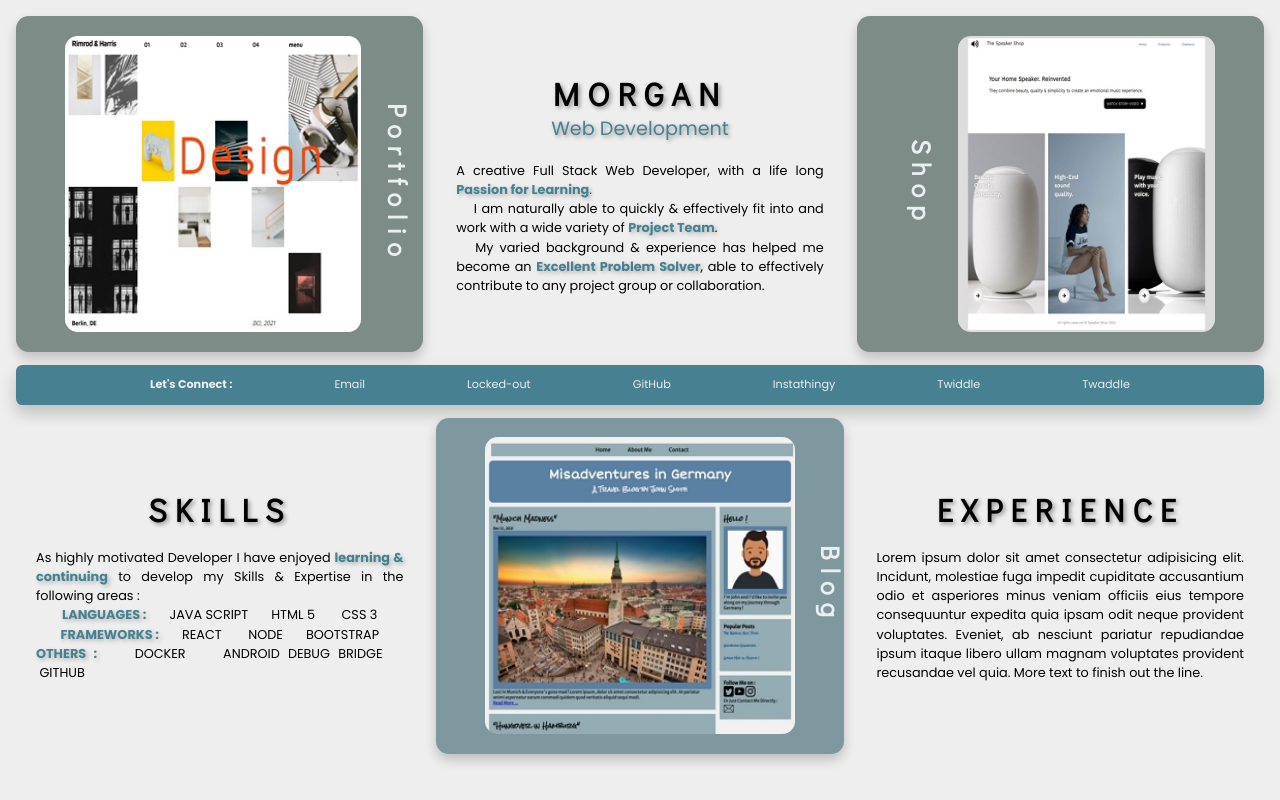
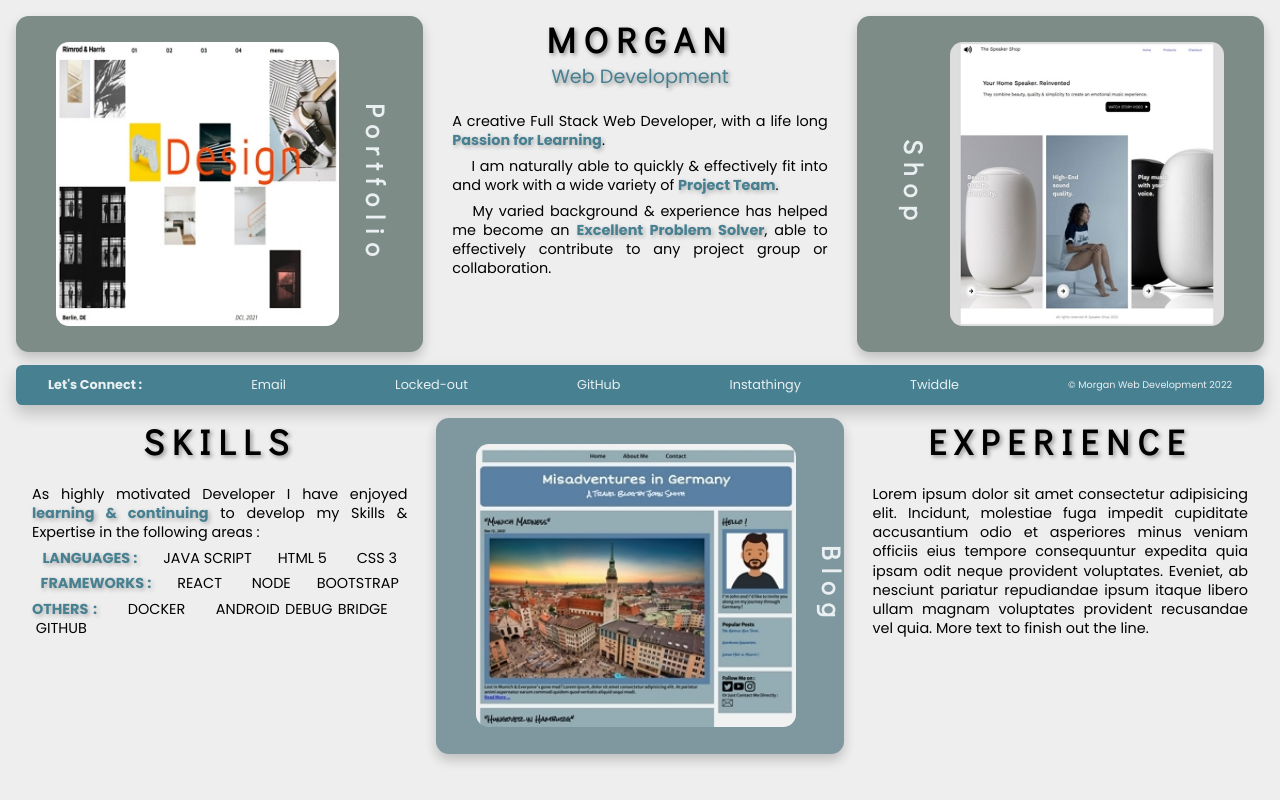
Before and after one commit to ba-morgan/Single_Page_Portfolio, a plain HTML site: page index.html in a window 1280 px wide. Drawn offline with Linux system fonts and the light colour scheme.

Commit message:
Further Adjustments

```diff
--- a/index.html
+++ b/index.html
@@ -64,7 +64,7 @@
         <div class="contactIcons">GitHub</div>
         <div class="contactIcons">Instathingy</div>
         <div class="contactIcons">Twiddle</div>
-        <div class="contactIcons">Twaddle</div>
+        <div class="copyright">&copy; Morgan Web Development 2022</div>
       </section>
 
       <section class="sect_4">
--- a/style.css
+++ b/style.css
@@ -15,12 +15,6 @@
 body {
   font-family: "Helvetica";
   background-color: #eeeeee;
-
-  /* background-image: url(./images/clouds_cropped_FullHD.jpg);
-  background-size: cover;
-  background-repeat: no-repeat;
-  background-position: center; */
-  /* background: linear-gradient(to bottom, #6da8b8, #5a80a4); */
 }
 .container {
   padding: 1rem;
@@ -46,7 +40,7 @@ section {
   /* flex-wrap: nowrap; */
   justify-content: center;
   align-items: center;
-  padding: 10px;
+  /* padding: 10px; */
   border-radius: 0.8rem;
   color: #eaeff2;
 }
@@ -54,7 +48,7 @@ section {
   display: flex;
   flex-direction: column;
   /* flex-wrap: nowrap; */
-  justify-content: center;
+  justify-content: start;
   align-items: center;
   width: 100%;
   height: 100%;
@@ -72,7 +66,7 @@ mark {
 }
 .textBox h1 {
   font-family: "Didact Gothic", sans-serif;
-  font-size: 2rem;
+  font-size: 2.2rem;
   letter-spacing: 0.5rem;
   text-shadow: 2px 2px 4px rgba(0, 0, 0, 0.381);
 }
@@ -86,9 +80,10 @@ mark {
 }
 .textBox p {
   font-family: "Poppins";
-  font-size: 0.8rem;
+  font-size: 0.9rem;
   font-weight: normal;
   line-height: 1.2rem;
+  padding: 0.2rem 1rem;
 }
 
 section h4 {
@@ -135,12 +130,12 @@ section h4 {
   display: flex;
   flex-direction: row;
   flex-wrap: nowrap;
-  justify-content: space-evenly;
+  justify-content: space-between;
   padding: 0 2rem;
   grid-area: contact;
   background-color: #478091;
   box-shadow: 0 8px 16px 0 rgba(0, 0, 0, 0.2);
-  font-size: 0.7rem;
+  font-size: 0.8rem;
   font-weight: bold;
   border-radius: 0.4rem;
 }
@@ -158,6 +153,10 @@ section h4 {
   font-weight: bold;
   transform: translateX(0.4rem);
 }
+.copyright {
+  font-size: 0.6rem;
+  font-weight: normal;
+}
 
 img,
 a {
@@ -170,7 +169,7 @@ a {
   display: flex;
   justify-content: space-between;
   width: 85%;
-  height: 100%;
+  height: 90%;
   padding: 0.6rem;
 
   transition: ease-in-out 0.2s;
```
